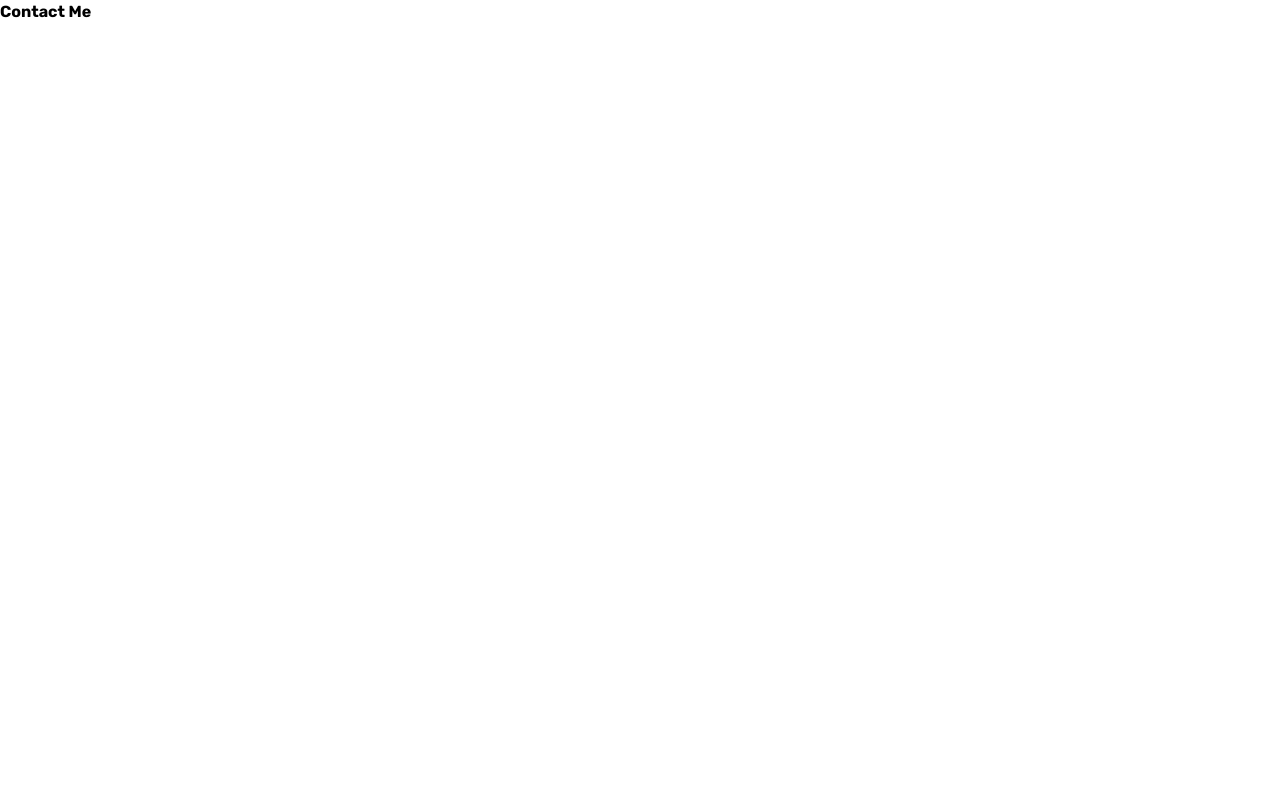
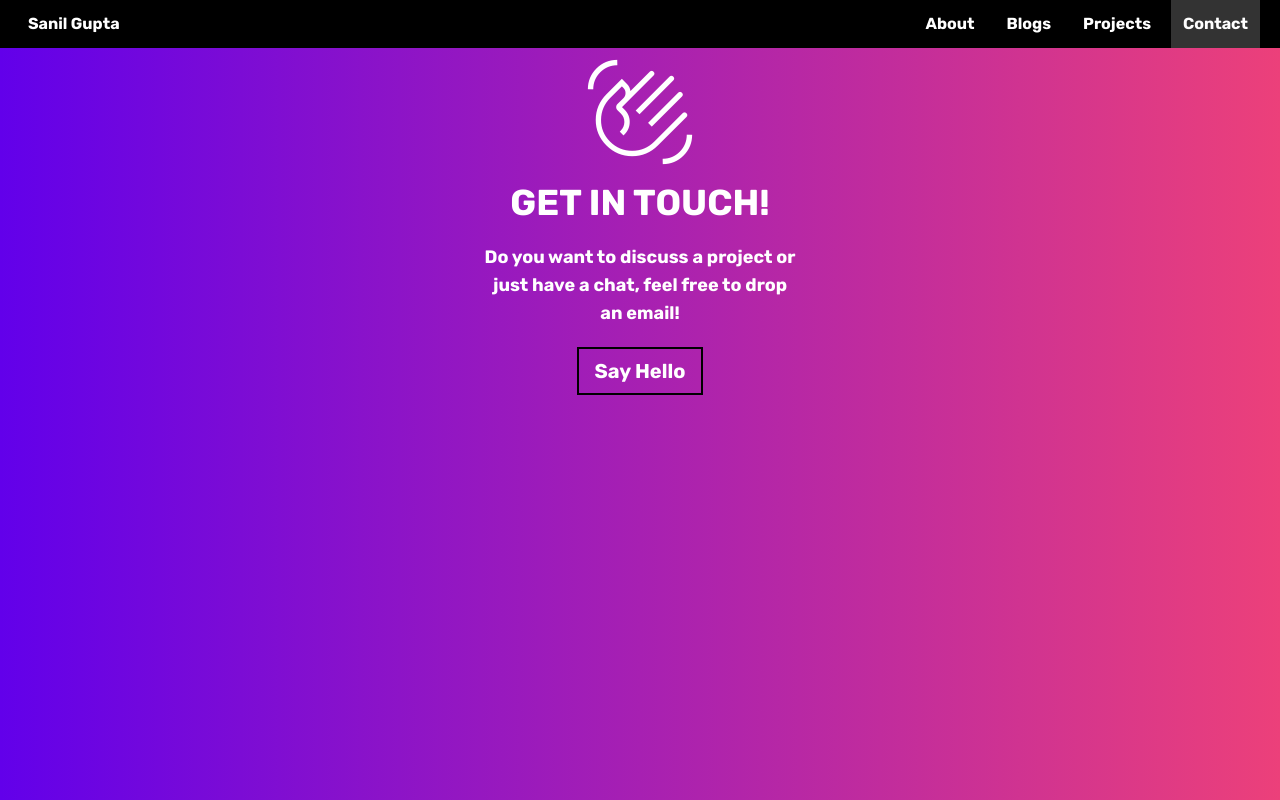
Before and after one commit to notSanil/Portfolio, a Next.js app: page /contact in a window 1280 px wide. Built offline with nearby package versions, Linux system fonts and the light colour scheme.

Commit message:
Complete contact page

```diff
--- a/app/Components/GradientBackground.tsx
+++ b/app/Components/GradientBackground.tsx
@@ -2,22 +2,33 @@ import { HTMLAttributes } from "react";
 import "./GradientBackground.css";
 
 interface GradientBackgroundProps extends HTMLAttributes<HTMLDivElement> {
-    colors: string[],
-    children?: any,
-    enabled: boolean
+  colors: string[];
+  children?: any;
+  enabled: boolean;
 }
 
-export default function GradientBackground({ className, colors, children, enabled }: GradientBackgroundProps) {
-    const gradientColors = colors.join(', ');
+export default function GradientBackground({
+  className,
+  colors,
+  children,
+  enabled,
+}: GradientBackgroundProps) {
+  const gradientColors = colors.join(", ");
 
   const gradientStyle: React.CSSProperties = {
     zIndex: -2,
     background: `linear-gradient(90deg, ${gradientColors})`,
-        backgroundSize: '200% 200%',
+    backgroundSize: "200% 200%",
   };
 
   return (
-        <div className={`h-full w-screen flex absolute animate-pan inset-0 overflow-auto ${className} ` + (enabled ? "" : "stopped")} style={gradientStyle}>
+    <div
+      className={
+        `h-full w-full flex absolute animate-pan inset-0 overflow-auto ${className} ` +
+        (enabled ? "" : "stopped")
+      }
+      style={gradientStyle}
+    >
       {children}
     </div>
   );
--- a/app/Components/Navbar.tsx
+++ b/app/Components/Navbar.tsx
@@ -1,37 +1,50 @@
 import Link from "next/link";
 
 interface NavbarProps {
-    page: string
+  page: string;
 }
 
-
-export default function Navbar({page}: NavbarProps) {
+export default function Navbar({ page }: NavbarProps) {
   return (
     <nav className="bg-black text-white sticky top-0 flex flex-row justify-between">
       <div className="p-3 ml-4">
-                Sanil Gupta
+        <Link href="/">Sanil Gupta</Link>
       </div>
 
       <ul className="mr-4">
-                <li className={"inline-block p-3 mx-1 " + (page === "about" ? "bg-white bg-opacity-20" : "hover:opacity-50")}>
-                    <Link href="/about">
-                        About
-                    </Link>
+        <li
+          className={
+            "inline-block p-3 mx-1 " +
+            (page === "about" ? "bg-white bg-opacity-20" : "hover:opacity-50")
+          }
+        >
+          <Link href="/about">About</Link>
         </li>
-                <li className={"inline-block p-3 mx-1 " + (page === "blogs" ? "bg-white bg-opacity-20" : "hover:opacity-50")}>
-                    <Link href="/blogs">
-                        Blogs
-                    </Link>
+        <li
+          className={
+            "inline-block p-3 mx-1 " +
+            (page === "blogs" ? "bg-white bg-opacity-20" : "hover:opacity-50")
+          }
+        >
+          <Link href="/blogs">Blogs</Link>
         </li>
-                <li className={"inline-block p-3 mx-1 " + (page === "projects" ? "bg-white bg-opacity-20" : "hover:opacity-50")}>
-                    <Link href="/projects">
-                        Projects
-                    </Link>
+        <li
+          className={
+            "inline-block p-3 mx-1 " +
+            (page === "projects"
+              ? "bg-white bg-opacity-20"
+              : "hover:opacity-50")
+          }
+        >
+          <Link href="/projects">Projects</Link>
         </li>
-                <li className={"inline-block p-3 mx-1 " + (page === "contact" ? "bg-white bg-opacity-20" : "hover:opacity-50")}>
-                    <Link href="/contact">
-                        Contact
-                    </Link>
+        <li
+          className={
+            "inline-block p-3 mx-1 " +
+            (page === "contact" ? "bg-white bg-opacity-20" : "hover:opacity-50")
+          }
+        >
+          <Link href="/contact">Contact</Link>
         </li>
       </ul>
     </nav>
--- a/app/about/page.tsx
+++ b/app/about/page.tsx
@@ -1,6 +1,6 @@
 import Image from "next/image";
-import GradientBackground from "../Components/GradientBackground"
-import profilePic from "../../public/next.svg"
+import GradientBackground from "../Components/GradientBackground";
+import profilePic from "../../public/next.svg";
 import Link from "next/link";
 import { Glegoo } from "next/font/google";
 import Navbar from "../Components/Navbar";
@@ -8,20 +8,20 @@ import Navbar from "../Components/Navbar";
 const glegoo = Glegoo({ subsets: ["latin"], weight: "400" });
 
 export default function AboutMe() {
-    const primaryTextColor: string = '#6200ea';
-    const secondaryTextColor: string = '#ec407a';
+  const primaryTextColor: string = "#6200ea";
+  const secondaryTextColor: string = "#ec407a";
 
   return (
     <main>
-            <Navbar
-                page="about"
-            />
+      <Navbar page="about" />
       <GradientBackground
         colors={[primaryTextColor, secondaryTextColor, primaryTextColor]}
         enabled={false}
         className={`flex-col ${glegoo.className}`}
       >
-                <h1 className="text-center w-full mt-10 text-[3.5vw] text-white">A little bit about me</h1>
+        <h1 className="text-center w-full mt-12 text-[3.5vw] text-white">
+          A little bit about me
+        </h1>
         <Image
           src={profilePic}
           alt="Sanil"
@@ -30,32 +30,54 @@ export default function AboutMe() {
           className="self-center rounded-full"
         />
         <p className="relative text-center text-white w-1/2 left-1/4 my-4 text-[1.4vw]">
-                    Hi! My name is Sanil, and I am a software developer with a passion for back-end development, & graphics.
-                    I am currently a fourth-year student at <Link href="https://pec.ac.in/" target="_blank" className="text-green-300">Punjab Engineering College </Link>
-                    pursuing a degree in <Link href="https://pec.ac.in/cse" target="_blank" className="text-green-300">Computer Science.</Link> I aspire towards a career
-                    that will allow me to create impact while working on challenging problems.
+          Hi! My name is Sanil, and I am a software developer with a passion for
+          back-end development, & graphics. I am currently a fourth-year student
+          at{" "}
+          <Link
+            href="https://pec.ac.in/"
+            target="_blank"
+            className="text-green-300"
+          >
+            Punjab Engineering College{" "}
+          </Link>
+          pursuing a degree in{" "}
+          <Link
+            href="https://pec.ac.in/cse"
+            target="_blank"
+            className="text-green-300"
+          >
+            Computer Science.
+          </Link>{" "}
+          I aspire towards a career that will allow me to create impact while
+          working on challenging problems.
           <br></br>
           <br></br>
           When I am not coding, I enjoy video games, petting dogs, and cycling.
         </p>
-                <div className="text-white text-center bg-slate-200 bg-opacity-20 w-1/2 left-1/4 relative mb-4">
+        <div className="text-white text-center bg-slate-200 bg-opacity-20 w-1/2 left-1/4 relative mb-4 rounded-sm">
           <h1 className="text-[1.875vw]">TL;DR? Self Proclamations</h1>
           <div className="flex flex-row relative justify-between">
             <div className="m-2 grow basis-0 overflow-hidden">
               <div>
-                                <span className="material-symbols-outlined text-[4.688vw]">keyboard</span>
+                <span className="material-symbols-outlined text-[4.688vw]">
+                  keyboard
+                </span>
               </div>
               Software developer
             </div>
             <div className="m-2">
               <div>
-                                <span className="material-symbols-outlined text-[4.688vw]">stadia_controller</span>
+                <span className="material-symbols-outlined text-[4.688vw]">
+                  stadia_controller
+                </span>
               </div>
               Gamer
             </div>
             <div className="m-2 grow basis-0 overflow-hidden">
               <div>
-                                <span className="material-symbols-outlined text-[4.688vw]">directions_bike</span>
+                <span className="material-symbols-outlined text-[4.688vw]">
+                  directions_bike
+                </span>
               </div>
               Cyclist
             </div>
--- a/app/contact/page.tsx
+++ b/app/contact/page.tsx
@@ -1,5 +1,37 @@
+import Link from "next/link";
+import GradientBackground from "../Components/GradientBackground";
+import Navbar from "../Components/Navbar";
+
 export default function Contact() {
-    return (
-        <h1>Contact Me</h1>
-    )
+  const primaryTextColor: string = "#6200ea";
+  const secondaryTextColor: string = "#ec407a";
+  return (
+    <main>
+      <Navbar page="contact" />
+      <GradientBackground
+        colors={[primaryTextColor, secondaryTextColor, primaryTextColor]}
+        enabled={false}
+      >
+        <div className="h-full w-full flex flex-col text-center text-white">
+          <div className="relative mt-12">
+            <span className="material-symbols-outlined text-9xl">
+              waving_hand
+            </span>
+          </div>
+          <div className="relative w-1/2 left-1/4 text-4xl">GET IN TOUCH!</div>
+          <div className="text-lg w-1/4 left-[37.5%] relative my-5">
+            Do you want to discuss a project or just have a chat, feel free to
+            drop an email!
+          </div>
+
+          <Link
+            href="mailto:sanilg566@gmail.com"
+            className="relative text-center border-2 text-xl px-4 py-2 border-black w-fit self-center hover:bg-blue-300 hover:text-black hover:border-blue-300 ease-in-out transition-colors duration-500"
+          >
+            Say Hello
+          </Link>
+        </div>
+      </GradientBackground>
+    </main>
+  );
 }
--- a/app/layout.tsx
+++ b/app/layout.tsx
@@ -17,9 +17,7 @@ export default function RootLayout({
 }>) {
   return (
     <html lang="en">
-      <body className={rubik.className}>
-        {children}
-      </body>
+      <body className={rubik.className}>{children}</body>
     </html>
   );
 }
```
Also changed, not shown: 1 other file (tests, documents, lock files or other folders). Lines whose indentation alone changed are shown as unchanged.
